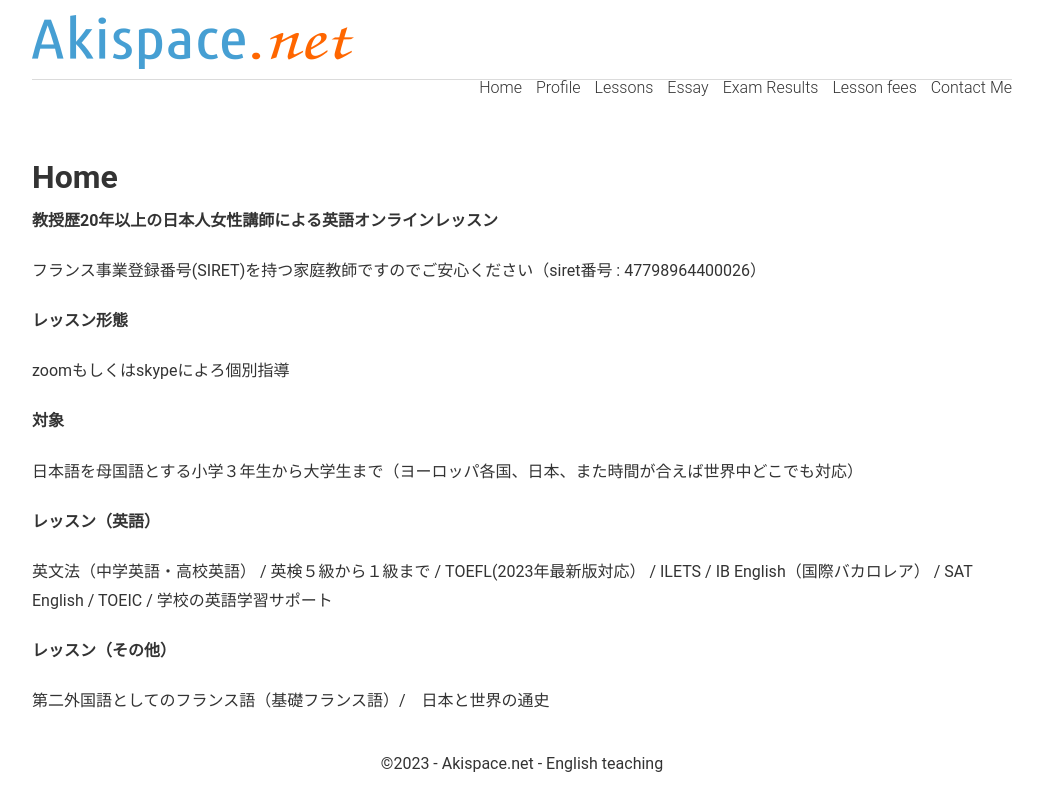
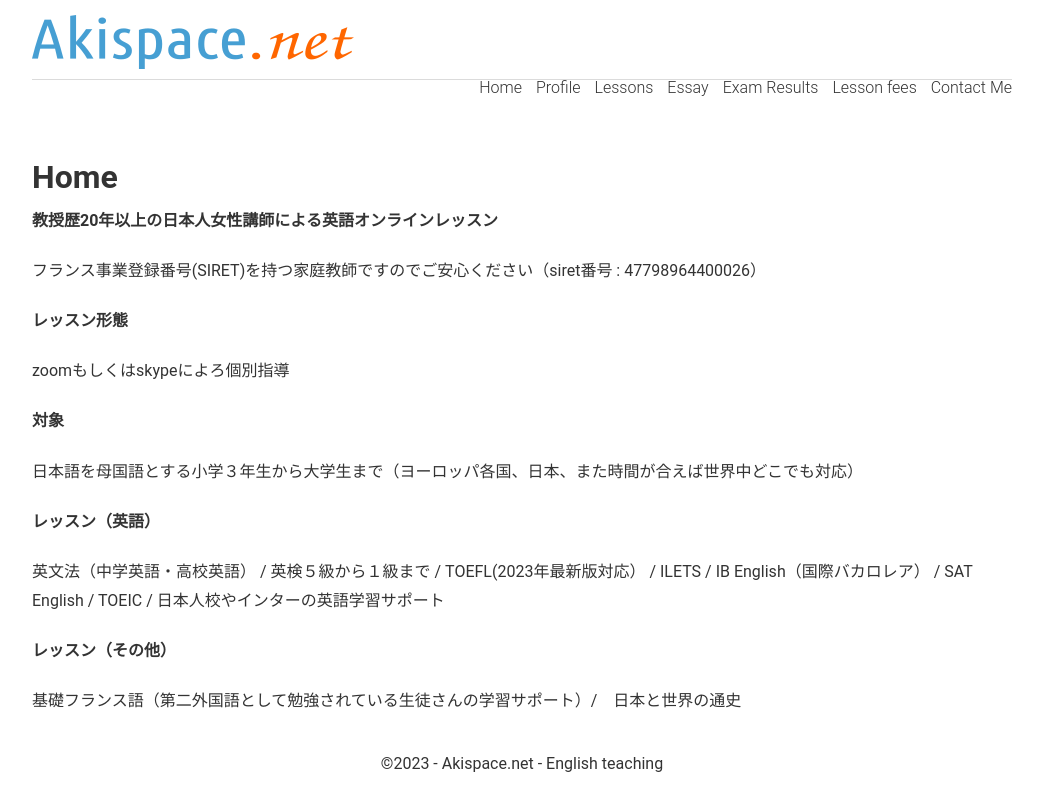
Before and after one commit to phocean/akispace, a Jekyll site: the page built from index.md, in a window 1280 px wide. Shown: the top 811 px of the page, without its empty margins (118-1161 px from the left). Built offline with Jekyll 4.4.1, drawn with Linux system fonts in a browser that asks for light colours.

Commit message:
Update index.md

```diff
--- a/index.md
+++ b/index.md
@@ -22,8 +22,8 @@ zoomもしくはskypeによろ個別指導
 
 **レッスン（英語）**
 
-英文法（中学英語・高校英語） / 英検５級から１級まで / TOEFL(2023年最新版対応） / ILETS / IB English（国際バカロレア） / SAT  English / TOEIC / 学校の英語学習サポート
+英文法（中学英語・高校英語） / 英検５級から１級まで / TOEFL(2023年最新版対応） / ILETS / IB English（国際バカロレア） / SAT  English / TOEIC / 日本人校やインターの英語学習サポート
 
 **レッスン（その他）**
 
-第二外国語としてのフランス語（基礎フランス語）/　日本と世界の通史
+基礎フランス語（第二外国語として勉強されている生徒さんの学習サポート）/　日本と世界の通史
```
